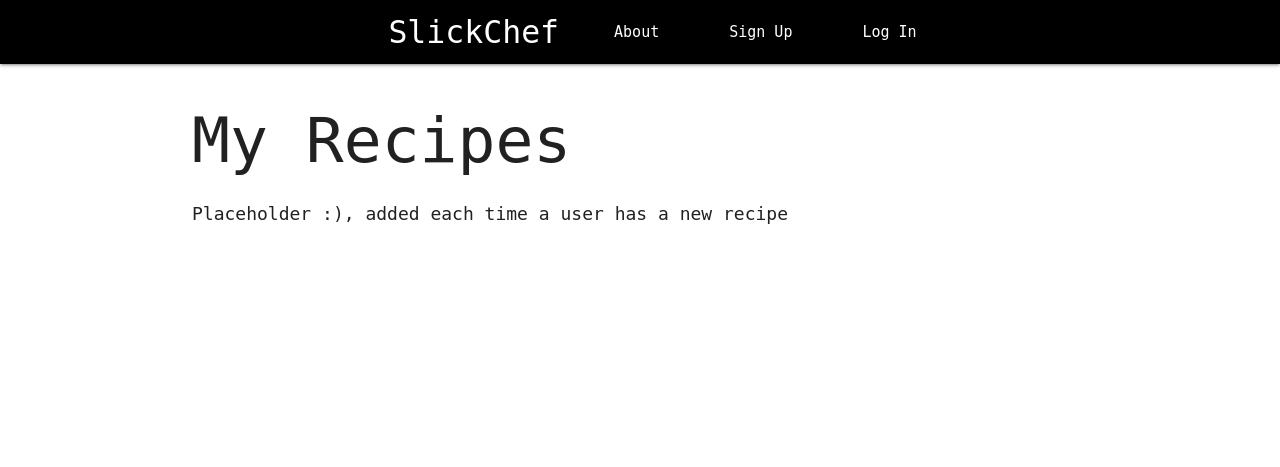
After one commit to amirzarie/SlickChef, a Django app: template main_app/templates/recipes/user_index.html in a window 1280 px wide. The commit adds this page. Shown: the top 467 px of the page. Run offline with Django 3.2, Linux system fonts and the light colour scheme; the template is opened without the code that fills it: most values are stand-ins (such as "Sample title", 1, 10 or a date in 2020).

Commit message:
add my recipes page w/ user focused recipes only

```diff
--- a/main_app/models.py
+++ b/main_app/models.py
@@ -5,6 +5,7 @@ from django.contrib.auth.models import User
 
 class Recipe(models.Model):
     recipe = models.TextField(max_length=2500)
+    user = models.ForeignKey(User, on_delete=models.CASCADE)
 
     def __str__(self):
         return f"Recipe: {self.recipe}"
--- a/main_app/templates/base.html
+++ b/main_app/templates/base.html
@@ -20,7 +20,7 @@
           <li><a href="/" class="brand-logo">SlickChef</a></li>
           <li><a href="{% url 'about' %}">About</a></li>
           {% if user.is_authenticated %}
-          <li><a href="">My Recipes</a></li>
+          <li><a href="{% url 'user_index' %}">My Recipes</a></li>
           <li><a href="{% url 'get_ingredients' %}">Recipize!</a></li>
           <li><a href="{% url 'logout' %}">Log Out</a></li>
           {% else %}
--- /dev/null
+++ b/main_app/templates/recipes/user_index.html
@@ -0,0 +1,15 @@
+{% extends 'base.html' %}
+{% block content %}
+
+<h1>My Recipes</h1>
+
+{% if recipe.count %}
+  {% for recipe in recipes %}
+    <p>Placeholder :), added each time a user has a new recipe</p>
+  {% endfor %}
+{% else %}
+  <h4>No Recipes Yet :(</h4>
+{% endif %}
+
+
+{% endblock %}
--- a/main_app/urls.py
+++ b/main_app/urls.py
@@ -6,6 +6,7 @@ urlpatterns = [
     path('about/', views.about, name='about'),
     path('main_app/get_ingredients/', views.get_ingredients, name='get_ingredients'),
     path('recipes/show_recipe/', views.show_recipe, name='show_recipe'),
+    path('recipes/user_index/', views.recipes_index, name='user_index'),
 
     # Accounts
     path('accounts/signup/', views.signup, name='signup'),
--- a/main_app/views.py
+++ b/main_app/views.py
@@ -83,3 +83,7 @@ def show_recipe(request):
 
     chatgpt_recipe = completion["choices"][0]["message"]["content"]
     return render(request, 'recipes/show_recipe.html', {"recipe": chatgpt_recipe})
+
+def recipes_index(request):
+    recipes = Recipe.objects.filter(user=request.user)
+    return render(request, 'recipes/user_index.html', {'recipes': recipes})
```
